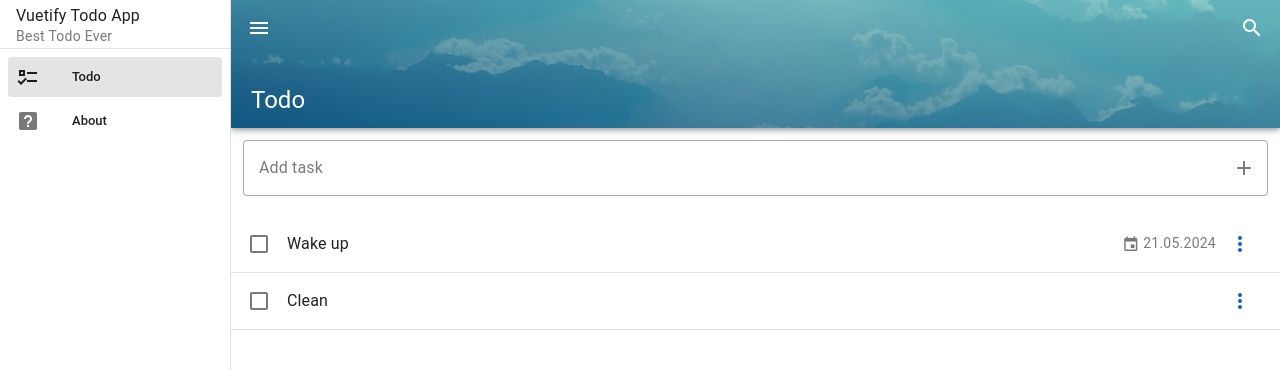
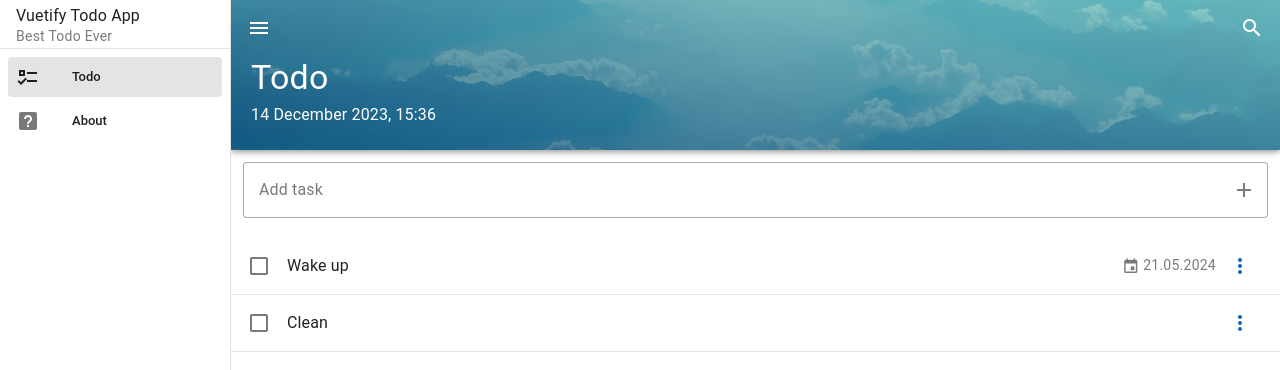
Before and after one commit to rborowski/vuetify-sample, a Vue app: page / in a window 1280 px wide. Shown: the top 370 px of the page. Built offline with nearby package versions, Linux system fonts and the light colour scheme.

Commit message:
Add live date and time on app bar

```diff
--- a/src/App.vue
+++ b/src/App.vue
@@ -13,19 +13,23 @@
       color="teal-darken-4"
       density="prominent"
       image="/mountains.jpg"
+      height="75"
     >
       <template v-slot:image>
         <v-img gradient="to top right, rgba(19,84,122,.8), rgba(128,208,199,.8)"></v-img>
       </template>
 
       <v-container class="d-flex flex-column h-100">
-        <v-row>
+        <v-row class="height20px">
           <v-app-bar-nav-icon @click="drawer = !drawer"></v-app-bar-nav-icon>
           <v-spacer></v-spacer>
           <search/>
         </v-row>
-        <v-row class="mt-3 align-center">
-          <v-app-bar-title class="ml-4">{{ $route.name }}</v-app-bar-title>
+        <v-row >
+          <v-app-bar-title class="ml-4 text-h4">{{ $route.name }}</v-app-bar-title>
+        </v-row>
+        <v-row>
+          <live-date-time/>
         </v-row>
       </v-container>
 
@@ -38,10 +42,17 @@
   </v-app>
 </template>
 
+<style scoped>
+.height20px {
+  height: 20px
+};
+</style>
+
 <script setup>
 import { ref } from 'vue'
 import Snackbar from "./components/Shared/Snackbar.vue";
 import Search from "./components/Tools/Search.vue";
+import LiveDateTime from "./components/Tools/LiveDateTime.vue";
 
 const drawer = ref(null)
 </script>
--- /dev/null
+++ b/src/components/Tools/LiveDateTime.vue
@@ -0,0 +1,34 @@
+<template>
+  <div class="ml-4 text-subtitle-1">
+    {{ datetime.split(":")[0] }}<span class="separator">:</span>{{ datetime.split(":")[1] }}
+  </div>
+</template>
+
+<script setup>
+import { format } from "date-fns";
+import { ref, computed, onMounted } from "vue";
+
+const datetime = ref("")
+
+function getDateTime() {
+  datetime.value = format(new Date(), "d MMMM yyyy, H:mm")
+}
+
+onMounted(() => {
+  getDateTime()
+  setInterval(getDateTime, 1000)
+})
+
+</script>
+
+<style scoped>
+.separator {
+  animation: blinker 2s ease infinite;
+}
+
+@keyframes blinker {
+  0%   { opacity: 0; }
+  49%  { opacity: 0; }
+  50%  { opacity: 1; }
+  100% { opacity: 1; }
+}</style>
```
Also changed, not shown: src/components/Tools/Search.vue (+0 -7 lines).
